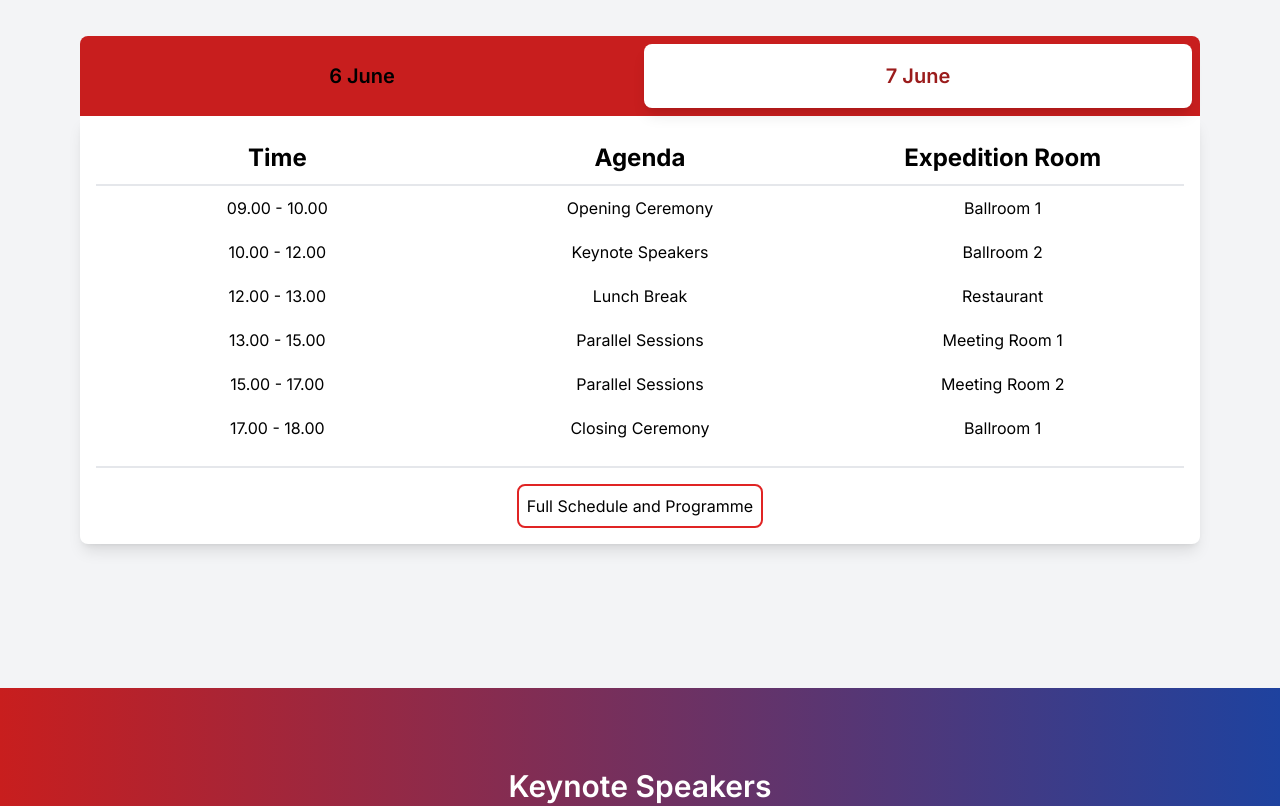
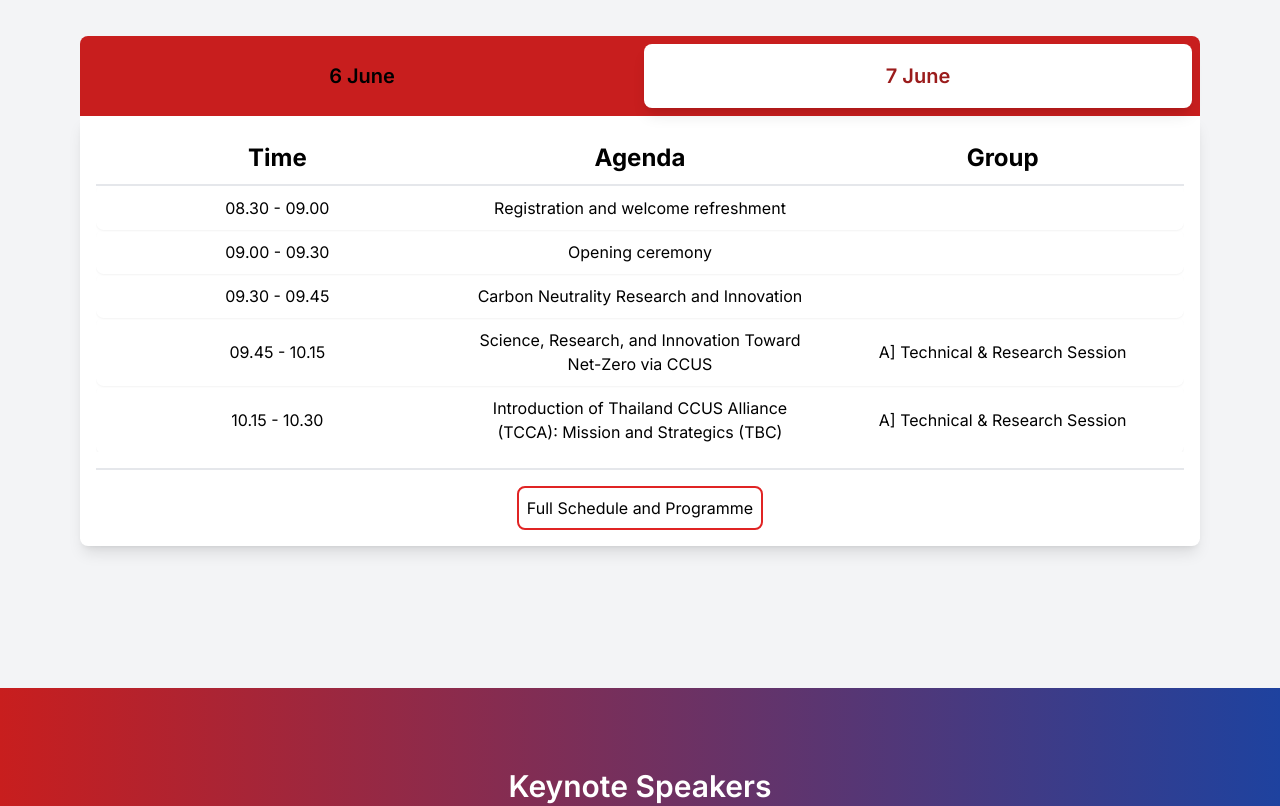
Before and after one commit to thunyoubun/ccs-registration, a Next.js app: page / in a window 1280 px wide. Shown: the part 1240-2046 px from the top of the page. Built offline with nearby package versions, Linux system fonts and the light colour scheme.

Commit message:
create function to generate table

```diff
--- a/src/app/Screens/Schedule.tsx
+++ b/src/app/Screens/Schedule.tsx
@@ -1,8 +1,22 @@
 "use client";
 import React, { useState } from "react";
+import ScheduleData from "../Datas/ProgrammeData.json"
+import { IProgrammeData } from "../Components/TableProgramme";
+import Link from "next/link";
+
+function RowDataSimple({ data }: { data: IProgrammeData[] }) {
+  return data.map((schedule) =>(
+    <tr className={`${schedule.bgColor? 'bg-rose-700 text-white': '' } text-center rounded-lg shadow-sm`} key={schedule.time}>
+      <td>{schedule.time}</td>
+      <td>{schedule.topic}</td>
+      <td>{schedule.group != "None"? schedule.group :""}</td>
+    </tr>
+  ))
+}
 
 export default function Schedule() {
   const [activeTab, setActiveTab] = useState(false);
+  const [selectData, setSelectData] = useState<IProgrammeData[]>(ScheduleData.programmeSchedule06)
 
   const handleTab = () => {
     setActiveTab(!activeTab);
@@ -19,17 +33,15 @@ export default function Schedule() {
           <div className="w-full flex gap-2">
             <button
               onClick={handleTab}
-              className={` ${
-                activeTab ? "bg-white text-red-800 shadow-lg" : "text-black"
-              }  rounded-lg h-16 w-1/2 flex justify-center items-center text-center `}
+              className={` ${activeTab ? "bg-white text-red-800 shadow-lg" : "text-black"
+                }  rounded-lg h-16 w-1/2 flex justify-center items-center text-center `}
             >
               <h1 className="  text-xl font-semibold">6 June</h1>
             </button>
             <button
               onClick={handleTab}
-              className={`${
-                !activeTab ? "bg-white text-red-800 shadow-lg" : "text-black"
-              }  rounded-lg h-16 w-1/2 flex justify-center items-center text-center`}
+              className={`${!activeTab ? "bg-white text-red-800 shadow-lg" : "text-black"
+                }  rounded-lg h-16 w-1/2 flex justify-center items-center text-center`}
             >
               <h1 className="  text-xl font-semibold">7 June</h1>
             </button>
@@ -43,41 +55,12 @@ export default function Schedule() {
                   <th className="w-1/3 text-center text-2xl">Time</th>
                   <th className="w-1/3 text-center text-2xl">Agenda</th>
                   <th className="w-1/3 text-center text-2xl">
-                    Expedition Room
+                    Group
                   </th>
                 </tr>
               </thead>
               <tbody>
-                <tr className="text-center">
-                  <td>09.00 - 10.00</td>
-                  <td>Opening Ceremony</td>
-                  <td>Ballroom 1</td>
-                </tr>
-                <tr className="text-center">
-                  <td>10.00 - 12.00</td>
-                  <td>Keynote Speakers</td>
-                  <td>Ballroom 2</td>
-                </tr>
-                <tr className="text-center">
-                  <td>12.00 - 13.00</td>
-                  <td>Lunch Break</td>
-                  <td>Restaurant</td>
-                </tr>
-                <tr className="text-center">
-                  <td>13.00 - 15.00</td>
-                  <td>Parallel Sessions</td>
-                  <td>Meeting Room 1</td>
-                </tr>
-                <tr className="text-center">
-                  <td>15.00 - 17.00</td>
-                  <td>Parallel Sessions</td>
-                  <td>Meeting Room 2</td>
-                </tr>
-                <tr className="text-center">
-                  <td>17.00 - 18.00</td>
-                  <td>Closing Ceremony</td>
-                  <td>Ballroom 1</td>
-                </tr>
+                <RowDataSimple data={selectData} />
               </tbody>
             </table>
           </div>
@@ -85,7 +68,7 @@ export default function Schedule() {
           <div className="w-full border"></div>
           <div className="w-full flex justify-center ">
             <button className="  w-fit  bg-white   border-2 border-red-600 rounded-lg p-2 text-black hover:scale-105 transition ease-in-out delay-150 ">
-              <h1>Full Schedule and Programme</h1>
+              <Link href={"/programme"}><h1>Full Schedule and Programme</h1></Link>
             </button>
           </div>
         </div>
```
